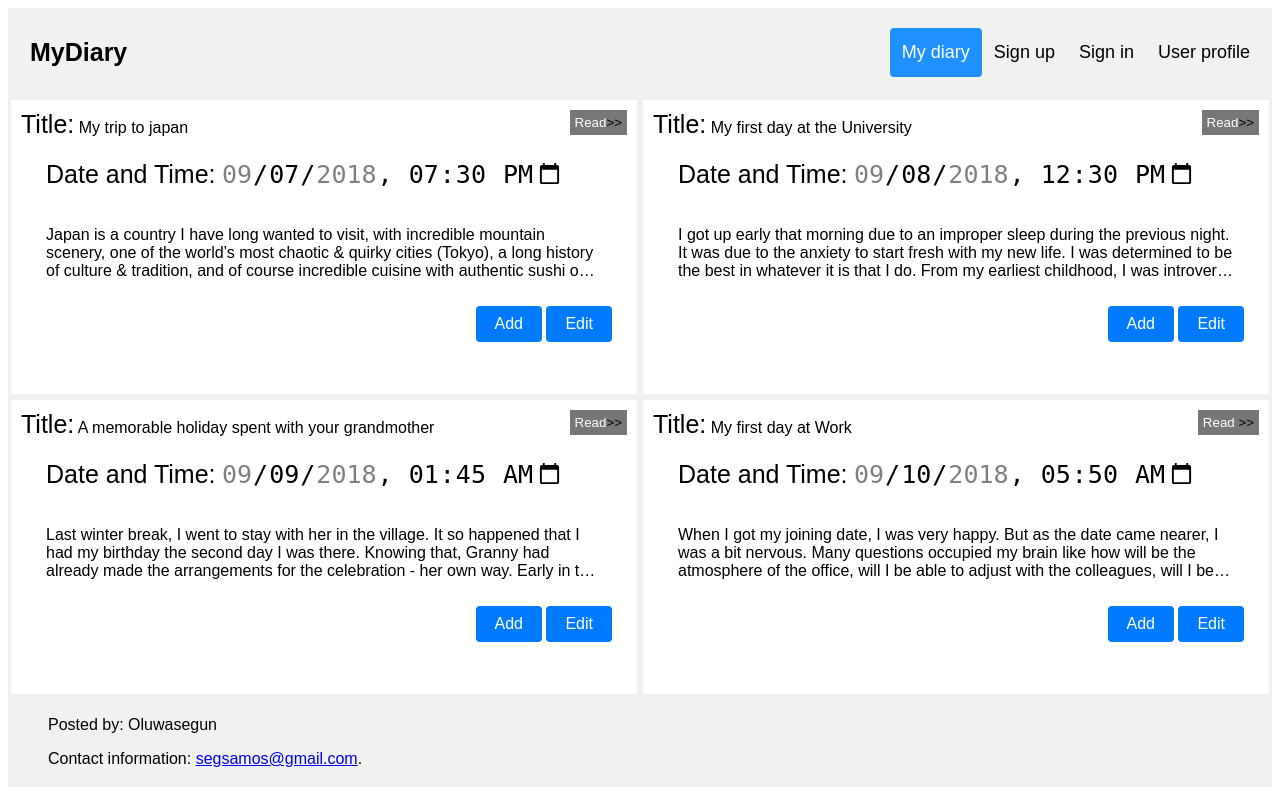
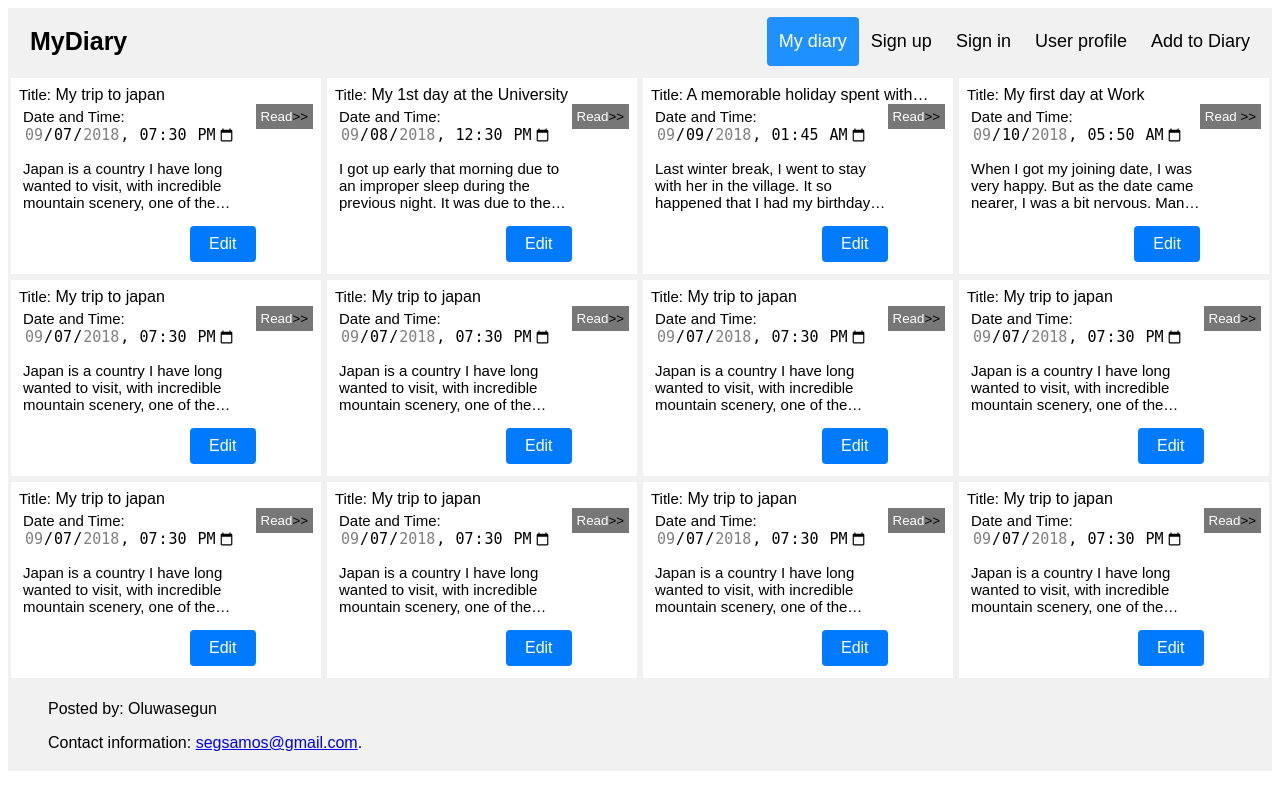
Before and after one commit to supershegs/MyDiary, a web app: file UI/index.html in a window 1280 px wide. Run offline with its HTML, style and script files only (its server is not run), Linux system fonts and the light colour scheme.

Commit message:
diary page review

```diff
--- a/UI/index.html
+++ b/UI/index.html
@@ -16,6 +16,7 @@
                 <a href="signup.html">Sign up</a>
                 <a href="signin.html">Sign in</a>
                 <a href="profile.html">User profile</a>
+                <a href="#" onclick="modalAdd()">Add to Diary</a>
             </div>
     </div>
     <div class="row">
@@ -38,14 +39,12 @@
                     </p>
                 </div>
                 <div id="groupBtn">
-                    <button class="Button" onclick="modalAdd()">Add</button>
                     <button class="Button" onclick="modalEdit1()">Edit</button>
                 </div>
             </div>
         </div>
-
         <div class="book">
-                <span id="see2"><label>Title:</label> My first day at the University</span>
+                <span id="see2"><label>Title:</label> My 1st day at the University</span>
                 <button class="view" onclick="modalDisplay2()">Read<span style="size: 1%; color: black">>></span> </button>
             <div class="viewList">
                 <div id="dateTime">
@@ -61,12 +60,10 @@
                     </p>
                 </div>
                 <div id="groupBtn">
-                    <button class="Button" onclick="modalAdd()">Add</button>
                     <button class="Button" onclick="modalEdit2()">Edit</button>
                 </div>
             </div>
         </div>
-
         <div class="book">
                 <span id="see3"><label>Title:</label>   A memorable holiday spent with your grandmother</span>
                 <button class="view" onclick="modalDisplay3()">Read<span style="size: 1%; color: black">>></span> </button>
@@ -82,12 +79,10 @@
                     </p>
                 </div>
                 <div id="groupBtn">
-                    <button class="Button" onclick="modalAdd()">Add</button>
                     <button class="Button" onclick="modalEdit3()">Edit</button>
                 </div>
             </div>
         </div>
-
         <div class="book">
                 <span id="see4"><label>Title:</label> My first day at Work </span>
                 <button class="view" onclick="modalDisplay4()">Read <span style="size: 1%; color: black">>></span> </button>
@@ -102,8 +97,191 @@
                     </p>
                 </div>
                 <div id="groupBtn">
-                    <button class="Button" onclick="modalAdd()">Add</button>
                     <button class="Button" onclick="modalEdit4()">Edit</button>
+                </div>
+            </div>
+        </div>
+        <div class="book">
+            <span id="see"><label>Title:</label> My trip to japan</span>
+            <button class="view" onclick="modalDisplay()">
+                Read<span style="size: 1%; color: black">>></span>
+            </button>
+            <div class="viewList">
+                <div id="dateTime">
+                    <label>Date and Time:</label>
+                    <input type="datetime-local" id="time" name="dateTime"  value="2018-09-07T19:30"
+                        min="2018-09-07T00:00" max="2018-09-14T00:00"required>
+                </div>
+                <div id="story">
+                    <p>
+                        Japan is a country I have long wanted to visit, with incredible mountain scenery, one of the world’s most chaotic & quirky cities (Tokyo), a long history of culture & tradition, and of course incredible cuisine with authentic sushi on offer everywhere you turn.
+                        I have been asked many times over the past few years of blogging why I have not yet been to Japan, with the answer being that I was just waiting for a time that was right. This is a country I wanted to see as a whole over at least 2 weeks, instead of just flying in for a quick city trip to Tokyo or a ski trip in one of Japan’s famous ski resorts.
+                        When I came across the Splendours of Japan Tour with Trafalgar (who I have travelled with previously in Peru), it seemed like a great opportunity to take one of my parents overseas to visit Japan, as I knew either of them would appreciate the culture and history unlike anyone else I knew – so I booked my dad a plane ticket, told him to pack his bags, and we were off!
+                    </p>
+                </div>
+                <div id="groupBtn">
+                    <button class="Button" onclick="modalEdit1()">Edit</button>
+                </div>
+            </div>
+        </div>
+        <div class="book">
+            <span id="see"><label>Title:</label> My trip to japan</span>
+            <button class="view" onclick="modalDisplay()">
+                Read<span style="size: 1%; color: black">>></span>
+            </button>
+            <div class="viewList">
+                <div id="dateTime">
+                    <label>Date and Time:</label>
+                    <input type="datetime-local" id="time" name="dateTime"  value="2018-09-07T19:30"
+                    min="2018-09-07T00:00" max="2018-09-14T00:00"required>
+                </div>
+                <div id="story">
+                    <p>
+                            Japan is a country I have long wanted to visit, with incredible mountain scenery, one of the world’s most chaotic & quirky cities (Tokyo), a long history of culture & tradition, and of course incredible cuisine with authentic sushi on offer everywhere you turn.
+                            I have been asked many times over the past few years of blogging why I have not yet been to Japan, with the answer being that I was just waiting for a time that was right. This is a country I wanted to see as a whole over at least 2 weeks, instead of just flying in for a quick city trip to Tokyo or a ski trip in one of Japan’s famous ski resorts.
+                            When I came across the Splendours of Japan Tour with Trafalgar (who I have travelled with previously in Peru), it seemed like a great opportunity to take one of my parents overseas to visit Japan, as I knew either of them would appreciate the culture and history unlike anyone else I knew – so I booked my dad a plane ticket, told him to pack his bags, and we were off!
+                    </p>
+                </div>
+                <div id="groupBtn">
+                    <button class="Button" onclick="modalEdit1()">Edit</button>
+                </div>
+            </div>
+        </div>
+        <div class="book">
+            <span id="see"><label>Title:</label> My trip to japan</span>
+            <button class="view" onclick="modalDisplay()">
+                Read<span style="size: 1%; color: black">>></span>
+            </button>
+            <div class="viewList">
+                <div id="dateTime">
+                    <label>Date and Time:</label>
+                    <input type="datetime-local" id="time" name="dateTime"  value="2018-09-07T19:30"
+                    min="2018-09-07T00:00" max="2018-09-14T00:00"required>
+                </div>
+                <div id="story">
+                    <p>
+                            Japan is a country I have long wanted to visit, with incredible mountain scenery, one of the world’s most chaotic & quirky cities (Tokyo), a long history of culture & tradition, and of course incredible cuisine with authentic sushi on offer everywhere you turn.
+                            I have been asked many times over the past few years of blogging why I have not yet been to Japan, with the answer being that I was just waiting for a time that was right. This is a country I wanted to see as a whole over at least 2 weeks, instead of just flying in for a quick city trip to Tokyo or a ski trip in one of Japan’s famous ski resorts.
+                            When I came across the Splendours of Japan Tour with Trafalgar (who I have travelled with previously in Peru), it seemed like a great opportunity to take one of my parents overseas to visit Japan, as I knew either of them would appreciate the culture and history unlike anyone else I knew – so I booked my dad a plane ticket, told him to pack his bags, and we were off!
+                    </p>
+                </div>
+                <div id="groupBtn">
+                    <button class="Button" onclick="modalEdit1()">Edit</button>
+                </div>
+            </div>
+        </div>
+        <div class="book">
+            <span id="see"><label>Title:</label> My trip to japan</span>
+            <button class="view" onclick="modalDisplay()">
+                Read<span style="size: 1%; color: black">>></span>
+            </button>
+            <div class="viewList">
+                <div id="dateTime">
+                    <label>Date and Time:</label>
+                    <input type="datetime-local" id="time" name="dateTime"  value="2018-09-07T19:30"
+                    min="2018-09-07T00:00" max="2018-09-14T00:00"required>
+                </div>
+                <div id="story">
+                    <p>
+                            Japan is a country I have long wanted to visit, with incredible mountain scenery, one of the world’s most chaotic & quirky cities (Tokyo), a long history of culture & tradition, and of course incredible cuisine with authentic sushi on offer everywhere you turn.
+                            I have been asked many times over the past few years of blogging why I have not yet been to Japan, with the answer being that I was just waiting for a time that was right. This is a country I wanted to see as a whole over at least 2 weeks, instead of just flying in for a quick city trip to Tokyo or a ski trip in one of Japan’s famous ski resorts.
+                            When I came across the Splendours of Japan Tour with Trafalgar (who I have travelled with previously in Peru), it seemed like a great opportunity to take one of my parents overseas to visit Japan, as I knew either of them would appreciate the culture and history unlike anyone else I knew – so I booked my dad a plane ticket, told him to pack his bags, and we were off!
+                    </p>
+                </div>
+                <div id="groupBtn">
+                    <button class="Button" onclick="modalEdit1()">Edit</button>
+                </div>
+            </div>
+        </div>
+        <div class="book">
+            <span id="see"><label>Title:</label> My trip to japan</span>
+            <button class="view" onclick="modalDisplay()">
+                Read<span style="size: 1%; color: black">>></span>
+            </button>
+            <div class="viewList">
+                <div id="dateTime">
+                    <label>Date and Time:</label>
+                    <input type="datetime-local" id="time" name="dateTime"  value="2018-09-07T19:30"
+                    min="2018-09-07T00:00" max="2018-09-14T00:00"required>
+                </div>
+                <div id="story">
+                    <p>
+                            Japan is a country I have long wanted to visit, with incredible mountain scenery, one of the world’s most chaotic & quirky cities (Tokyo), a long history of culture & tradition, and of course incredible cuisine with authentic sushi on offer everywhere you turn.
+                            I have been asked many times over the past few years of blogging why I have not yet been to Japan, with the answer being that I was just waiting for a time that was right. This is a country I wanted to see as a whole over at least 2 weeks, instead of just flying in for a quick city trip to Tokyo or a ski trip in one of Japan’s famous ski resorts.
+                            When I came across the Splendours of Japan Tour with Trafalgar (who I have travelled with previously in Peru), it seemed like a great opportunity to take one of my parents overseas to visit Japan, as I knew either of them would appreciate the culture and history unlike anyone else I knew – so I booked my dad a plane ticket, told him to pack his bags, and we were off!
+                    </p>
+                </div>
+                <div id="groupBtn">
+                    <button class="Button" onclick="modalEdit1()">Edit</button>
+                </div>
+            </div>
+        </div>
+        <div class="book">
+            <span id="see"><label>Title:</label> My trip to japan</span>
+            <button class="view" onclick="modalDisplay()">
+                Read<span style="size: 1%; color: black">>></span>
+            </button>
+            <div class="viewList">
+                <div id="dateTime">
+                    <label>Date and Time:</label>
+                    <input type="datetime-local" id="time" name="dateTime"  value="2018-09-07T19:30"
+                    min="2018-09-07T00:00" max="2018-09-14T00:00"required>
+                </div>
+                <div id="story">
+                    <p>
+                            Japan is a country I have long wanted to visit, with incredible mountain scenery, one of the world’s most chaotic & quirky cities (Tokyo), a long history of culture & tradition, and of course incredible cuisine with authentic sushi on offer everywhere you turn.
+                            I have been asked many times over the past few years of blogging why I have not yet been to Japan, with the answer being that I was just waiting for a time that was right. This is a country I wanted to see as a whole over at least 2 weeks, instead of just flying in for a quick city trip to Tokyo or a ski trip in one of Japan’s famous ski resorts.
+                            When I came across the Splendours of Japan Tour with Trafalgar (who I have travelled with previously in Peru), it seemed like a great opportunity to take one of my parents overseas to visit Japan, as I knew either of them would appreciate the culture and history unlike anyone else I knew – so I booked my dad a plane ticket, told him to pack his bags, and we were off!
+                    </p>
+                </div>
+                <div id="groupBtn">
+                    <button class="Button" onclick="modalEdit1()">Edit</button>
+                </div>
+            </div>
+        </div>
+        <div class="book">
+            <span id="see"><label>Title:</label> My trip to japan</span>
+            <button class="view" onclick="modalDisplay()">
+                Read<span style="size: 1%; color: black">>></span>
+            </button>
+            <div class="viewList">
+                <div id="dateTime">
+                    <label>Date and Time:</label>
+                    <input type="datetime-local" id="time" name="dateTime"  value="2018-09-07T19:30"
+                    min="2018-09-07T00:00" max="2018-09-14T00:00"required>
+                </div>
+                <div id="story">
+                    <p>
+                            Japan is a country I have long wanted to visit, with incredible mountain scenery, one of the world’s most chaotic & quirky cities (Tokyo), a long history of culture & tradition, and of course incredible cuisine with authentic sushi on offer everywhere you turn.
+                            I have been asked many times over the past few years of blogging why I have not yet been to Japan, with the answer being that I was just waiting for a time that was right. This is a country I wanted to see as a whole over at least 2 weeks, instead of just flying in for a quick city trip to Tokyo or a ski trip in one of Japan’s famous ski resorts.
+                            When I came across the Splendours of Japan Tour with Trafalgar (who I have travelled with previously in Peru), it seemed like a great opportunity to take one of my parents overseas to visit Japan, as I knew either of them would appreciate the culture and history unlike anyone else I knew – so I booked my dad a plane ticket, told him to pack his bags, and we were off!
+                    </p>
+                </div>
+                <div id="groupBtn">
+                    <button class="Button" onclick="modalEdit1()">Edit</button>
+                </div>
+            </div>
+        </div>
+        <div class="book">
+            <span id="see"><label>Title:</label> My trip to japan</span>
+            <button class="view" onclick="modalDisplay()">
+                Read<span style="size: 1%; color: black">>></span>
+            </button>
+            <div class="viewList">
+                <div id="dateTime">
+                    <label>Date and Time:</label>
+                    <input type="datetime-local" id="time" name="dateTime"  value="2018-09-07T19:30"
+                    min="2018-09-07T00:00" max="2018-09-14T00:00"required>
+                </div>
+                <div id="story">
+                    <p>
+                            Japan is a country I have long wanted to visit, with incredible mountain scenery, one of the world’s most chaotic & quirky cities (Tokyo), a long history of culture & tradition, and of course incredible cuisine with authentic sushi on offer everywhere you turn.
+                            I have been asked many times over the past few years of blogging why I have not yet been to Japan, with the answer being that I was just waiting for a time that was right. This is a country I wanted to see as a whole over at least 2 weeks, instead of just flying in for a quick city trip to Tokyo or a ski trip in one of Japan’s famous ski resorts.
+                            When I came across the Splendours of Japan Tour with Trafalgar (who I have travelled with previously in Peru), it seemed like a great opportunity to take one of my parents overseas to visit Japan, as I knew either of them would appreciate the culture and history unlike anyone else I knew – so I booked my dad a plane ticket, told him to pack his bags, and we were off!
+                    </p>
+                </div>
+                <div id="groupBtn">
+                    <button class="Button" onclick="modalEdit1()">Edit</button>
                 </div>
             </div>
         </div>
--- a/UI/style/header.css
+++ b/UI/style/header.css
@@ -2,7 +2,7 @@ body {font-family: Arial, Helvetica, sans-serif;}
 .header {
     overflow: hidden;
     background-color: #f1f1f1;
-    padding: 20px 10px;
+    padding: 9px 10px;
 }
 img{
     size: 30%
--- a/UI/style/main.css
+++ b/UI/style/main.css
@@ -4,9 +4,9 @@
 .book {
     float: left;
     border: 3px solid #f1f1f1;
-    width: 50%;
-    height: 300px;
-    padding: 10px
+    width: 25%;
+    height: auto;
+    padding: 8px
 }
 .row:after {
     content: "";
@@ -41,7 +41,7 @@ button:hover {
     border: none;
     text-align: left;
     outline: none;
-    float: right;
+    float: right
 }
 #list{
 
@@ -49,8 +49,7 @@ button:hover {
 }
 
 .viewList {
-
-    margin: 10px 15px;
+    margin: 4px;
     /*display: none; to make a collapse*/
     background-color: white;
     overflow: hidden;
@@ -72,6 +71,19 @@ button:hover {
     -webkit-line-clamp: 3;
     -webkit-box-orient: vertical;
 }
+#see, #see2{
+    overflow: hidden;
+    display: -webkit-box;
+    -webkit-line-clamp: 3;
+    -webkit-box-orient: vertical;
+}
+#see3, #see4{
+    overflow: hidden;
+    display: -webkit-box;
+    -webkit-line-clamp: 1;
+    -webkit-box-orient: vertical;
+}
+
 .book .viewList #story3 p, .book .viewList #story4 p {
     overflow: hidden;
     display: -webkit-box;
@@ -80,40 +92,75 @@ button:hover {
 }
 
 #dateTime, #story{
-    padding: 10px
+    font-size: 15px
 }
 #story2, #story3{
-    padding: 10px
+    font-size: 15px
 }
 #story4{
-    padding: 10px
+    font-size: 15px
 }
 #groupBtn{
     float: right
 }
 
 label, #time{
-    font-size: 25px;
+    font-size: 15px;
     border: 0;
 
 }
 #time2, #time3{
-    font-size: 25px;
+    font-size: 15px;
     border: 0;
 }
 #time4{
-    font-size: 25px;
+    font-size: 15px;
     border: 0;
 }
-@media screen and (max-width: 900px) {
+@media screen and (max-width: 1200px) {
+    .book {
+        width: 50%;
+        height: auto;
+        padding: 5px;
+
+    }
+    #see, #see2{
+        overflow: hidden;
+        display: -webkit-box;
+        -webkit-line-clamp: 3;
+        -webkit-box-orient: vertical;
+    }
+    #see3, #see4{
+        overflow: hidden;
+        display: -webkit-box;
+        -webkit-line-clamp: 1;
+        -webkit-box-orient: vertical;
+    }
+
+}
+@media screen and (max-width: 1000px) {
     .book {
         width: 100%;
         height: auto;
         padding: 5px;
 
     }
+    #see, #see2{
+        overflow: hidden;
+        display: -webkit-box;
+        -webkit-line-clamp: 3;
+        -webkit-box-orient: vertical;
+    }
+    #see3, #see4{
+        overflow: hidden;
+        display: -webkit-box;
+        -webkit-line-clamp: 1;
+        -webkit-box-orient: vertical;
+    }
 
 }
+
+
 /* modal styling start  */
 
 .head {
```
